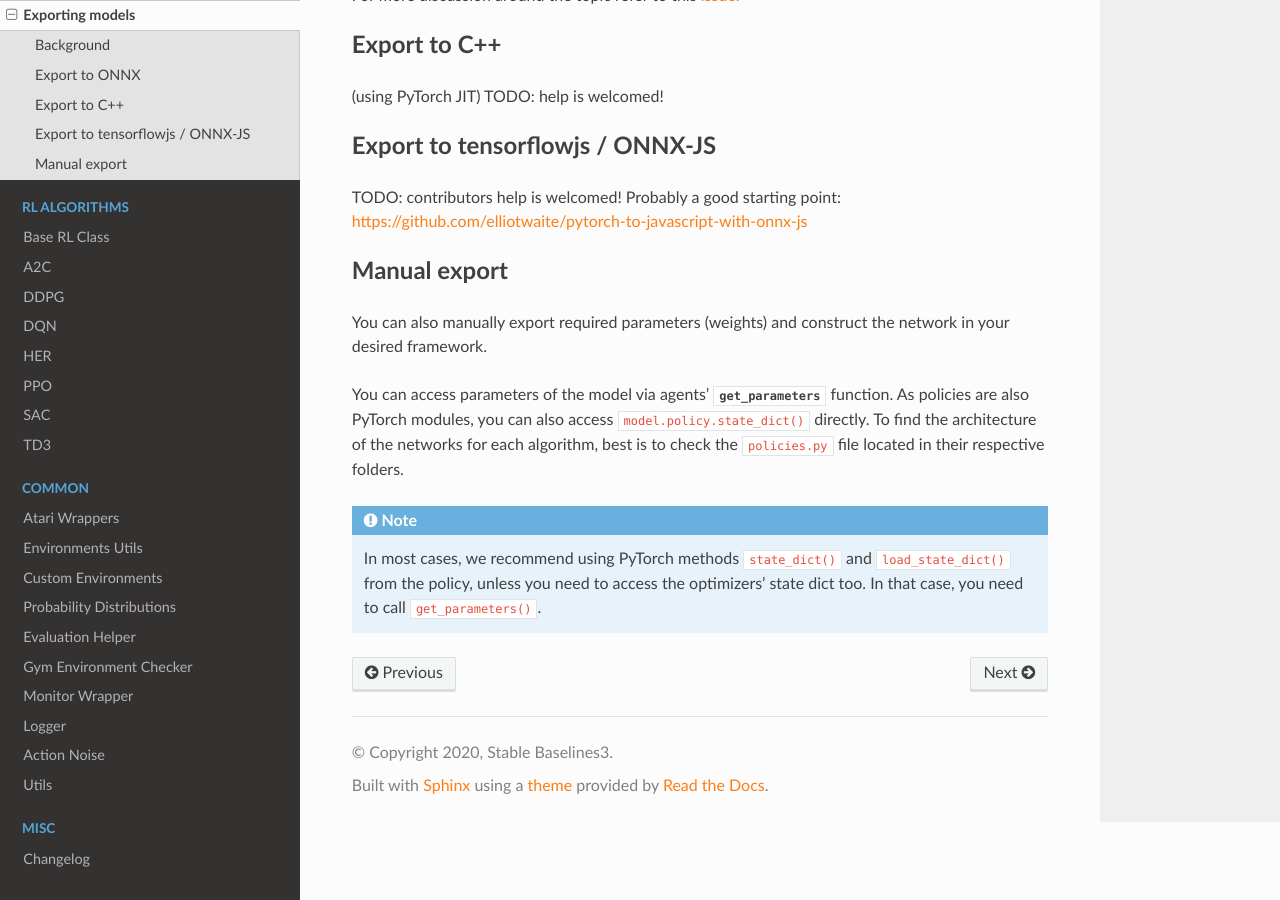
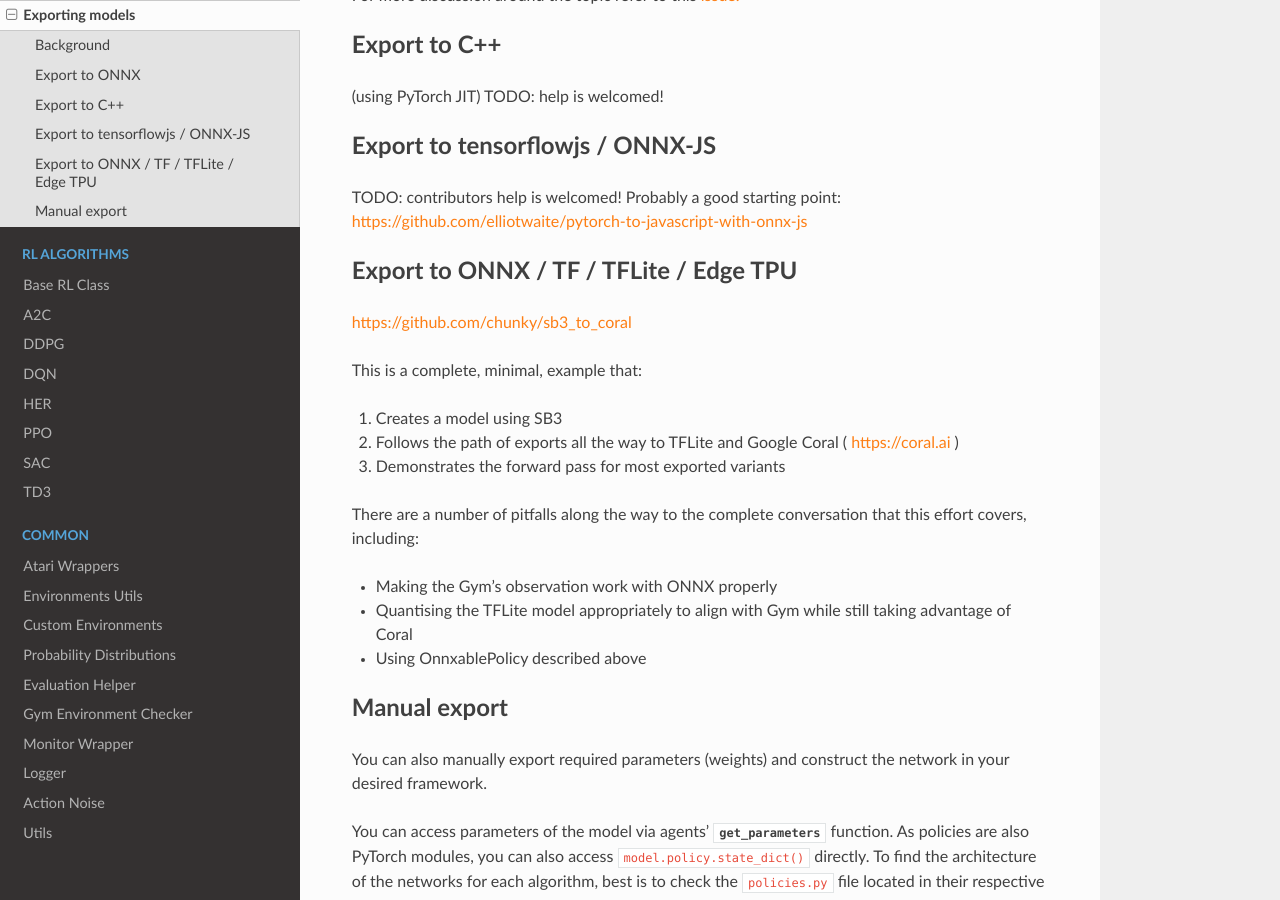
Before and after one commit to DLR-RM/stable-baselines3, a Sphinx documentation site: the page built from docs/guide/export.rst, in a window 1280 px wide and 900 px high, scrolled down 2214 px. Built offline with Sphinx 7.4.7 and the Read the Docs theme 2.0.0, drawn with Linux system fonts in a browser that asks for light colours.

Commit message:
Add a section on exporting to TFLite/Coral with demonstration

```diff
--- a/docs/guide/export.rst
+++ b/docs/guide/export.rst
@@ -127,6 +127,25 @@ TODO: contributors help is welcomed!
 Probably a good starting point: https://github.com/elliotwaite/pytorch-to-javascript-with-onnx-js
 
 
+Export to ONNX / TF / TFLite / Edge TPU
+--------------------------------
+
+https://github.com/chunky/sb3_to_coral
+
+This is a complete, minimal, example that:
+
+1. Creates a model using SB3
+2. Follows the path of exports all the way to TFLite and Google Coral ( https://coral.ai )
+3. Demonstrates the forward pass for most exported variants
+
+There are a number of pitfalls along the way to the complete conversation
+that this effort covers, including:
+
+- Making the Gym's observation work with ONNX properly
+- Quantising the TFLite model appropriately to align with Gym
+  while still taking advantage of Coral
+- Using OnnxablePolicy described above
+
 
 Manual export
 -------------
```
